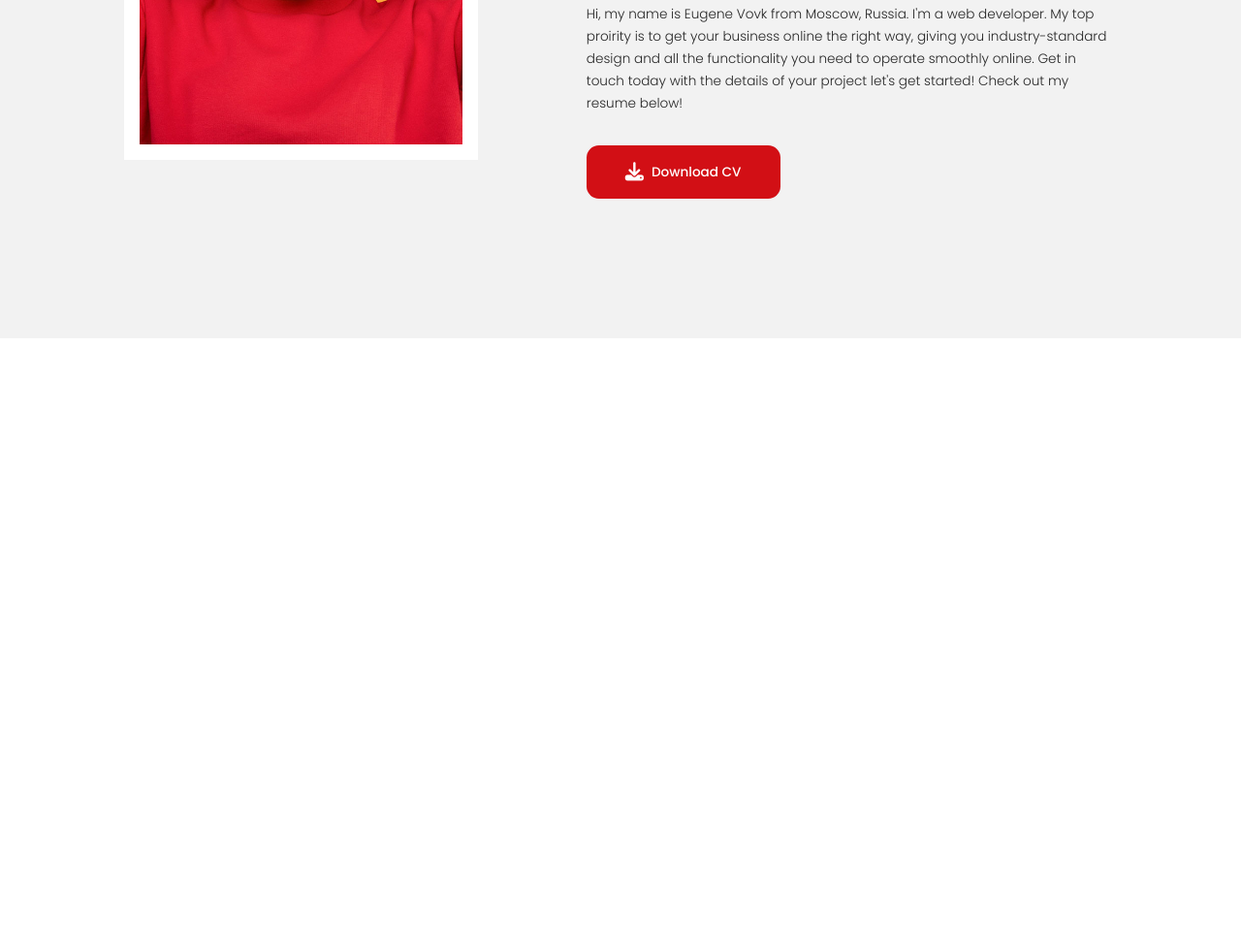
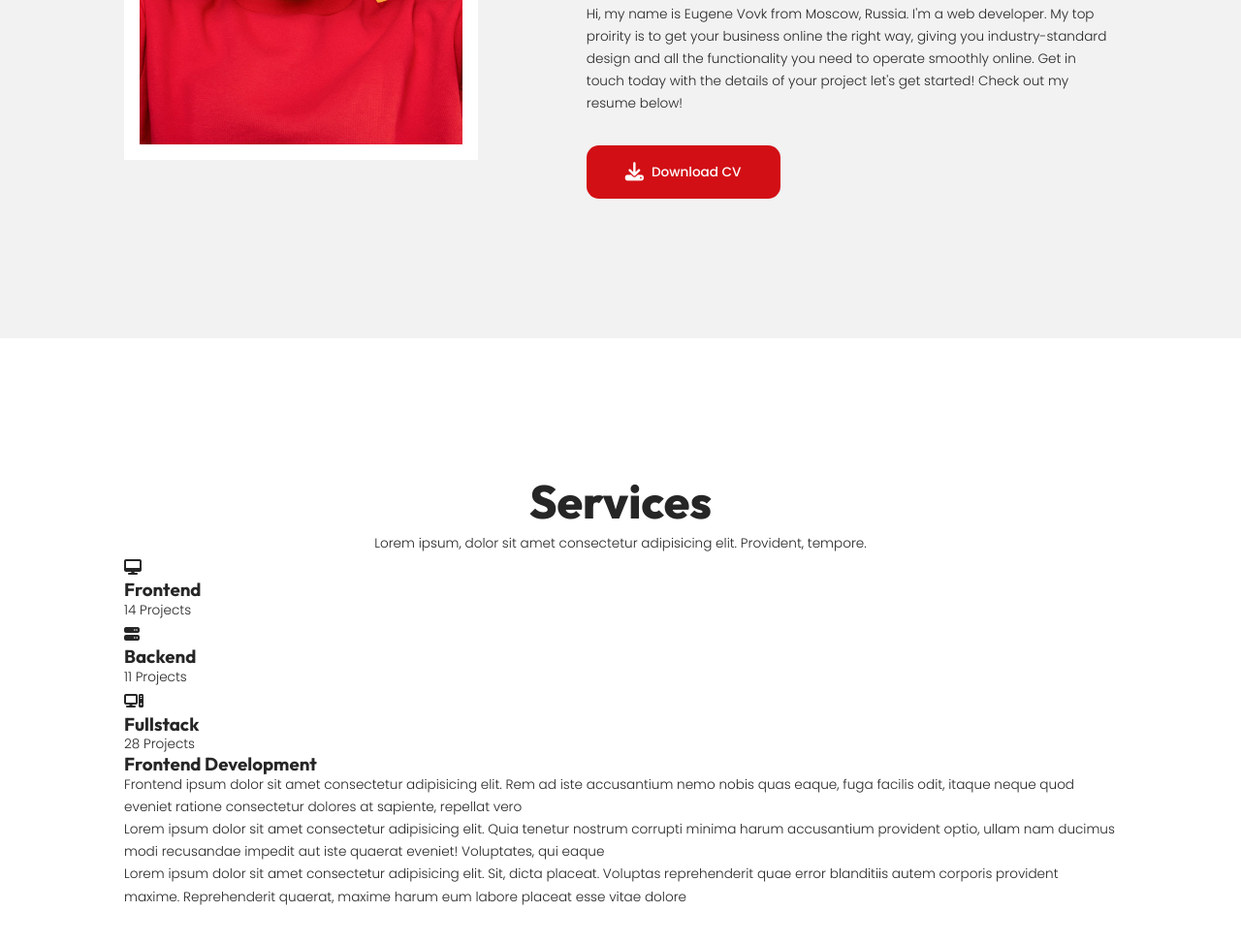
Before and after one commit to VovkEugene/my-2, a plain HTML site: page index.html in a window 1280 px wide. Shown: the part 1310-2283 px from the top of the page at 97% size. Before the commit the page ends 1659 px from the top, so only its background shows below. Drawn offline with Linux system fonts and the light colour scheme.

Commit message:
create Services

```diff
--- a/index.html
+++ b/index.html
@@ -145,5 +145,58 @@
         </div>
       </div>
     </section>
+    <section class="services section" id="services">
+      <h1>Services</h1>
+      <p>
+        Lorem ipsum, dolor sit amet consectetur adipisicing elit. Provident,
+        tempore.
+      </p>
+      <div class="container services__container">
+        <ul class="services__left">
+          <li class="services__item">
+            <span><i class="fa-solid fa-desktop"></i></span>
+            <div class="">
+              <h3>Frontend</h3>
+              <p>14 Projects</p>
+            </div>
+          </li>
+          <li class="services__item">
+            <span><i class="fa-solid fa-server"></i></span>
+            <div class="">
+              <h3>Backend</h3>
+              <p>11 Projects</p>
+            </div>
+          </li>
+          <li class="services__item">
+            <span><i class="fa-solid fa-computer"></i></span>
+            <div class="">
+              <h3>Fullstack</h3>
+              <p>28 Projects</p>
+            </div>
+          </li>
+        </ul>
+        <article class="services__right">
+          <h3>Frontend Development</h3>
+          <p>
+            Frontend ipsum dolor sit amet consectetur adipisicing elit. Rem ad
+            iste accusantium nemo nobis quas eaque, fuga facilis odit, itaque
+            neque quod eveniet ratione consectetur dolores at sapiente, repellat
+            vero
+          </p>
+          <p>
+            Lorem ipsum dolor sit amet consectetur adipisicing elit. Quia
+            tenetur nostrum corrupti minima harum accusantium provident optio,
+            ullam nam ducimus modi recusandae impedit aut iste quaerat eveniet!
+            Voluptates, qui eaque
+          </p>
+          <p>
+            Lorem ipsum dolor sit amet consectetur adipisicing elit. Sit, dicta
+            placeat. Voluptas reprehenderit quae error blanditiis autem corporis
+            provident maxime. Reprehenderit quaerat, maxime harum eum labore
+            placeat esse vitae dolore
+          </p>
+        </article>
+      </div>
+    </section>
   </body>
 </html>
```
